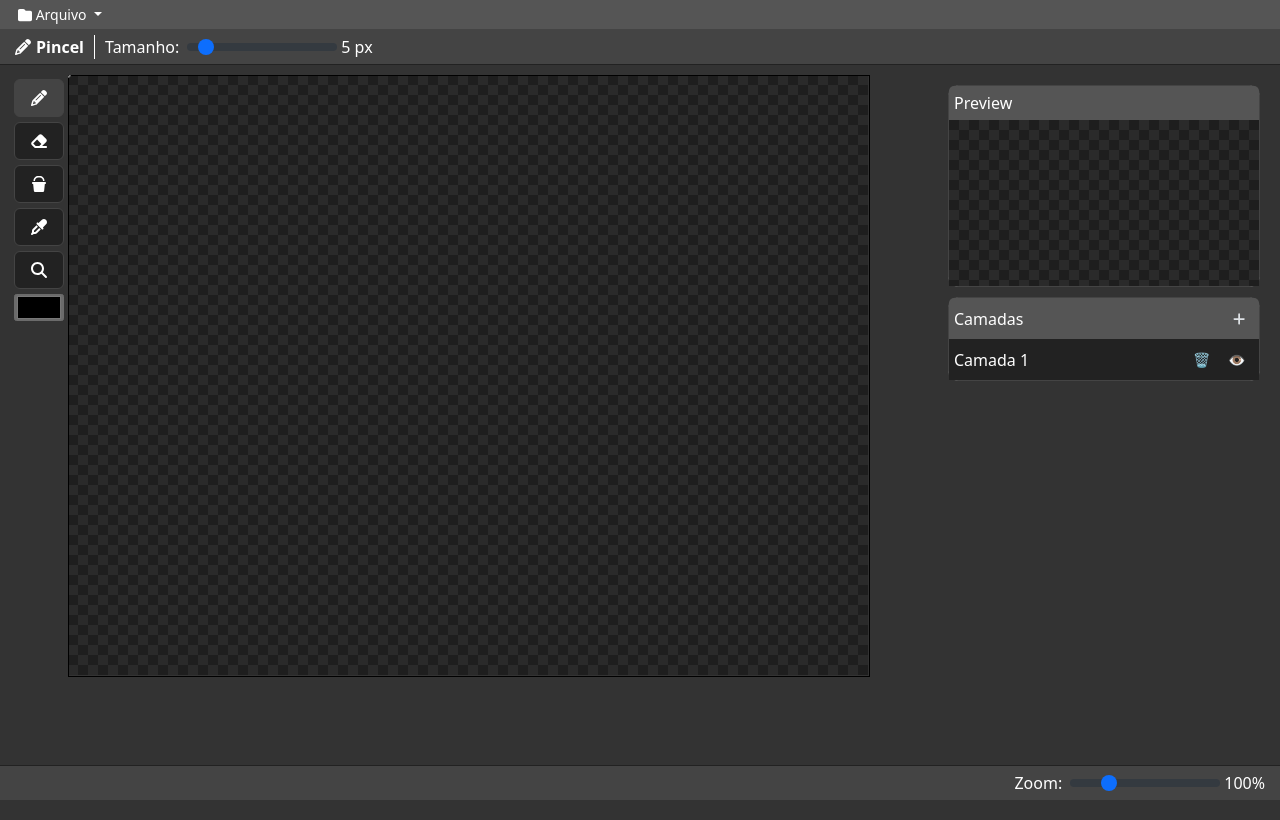
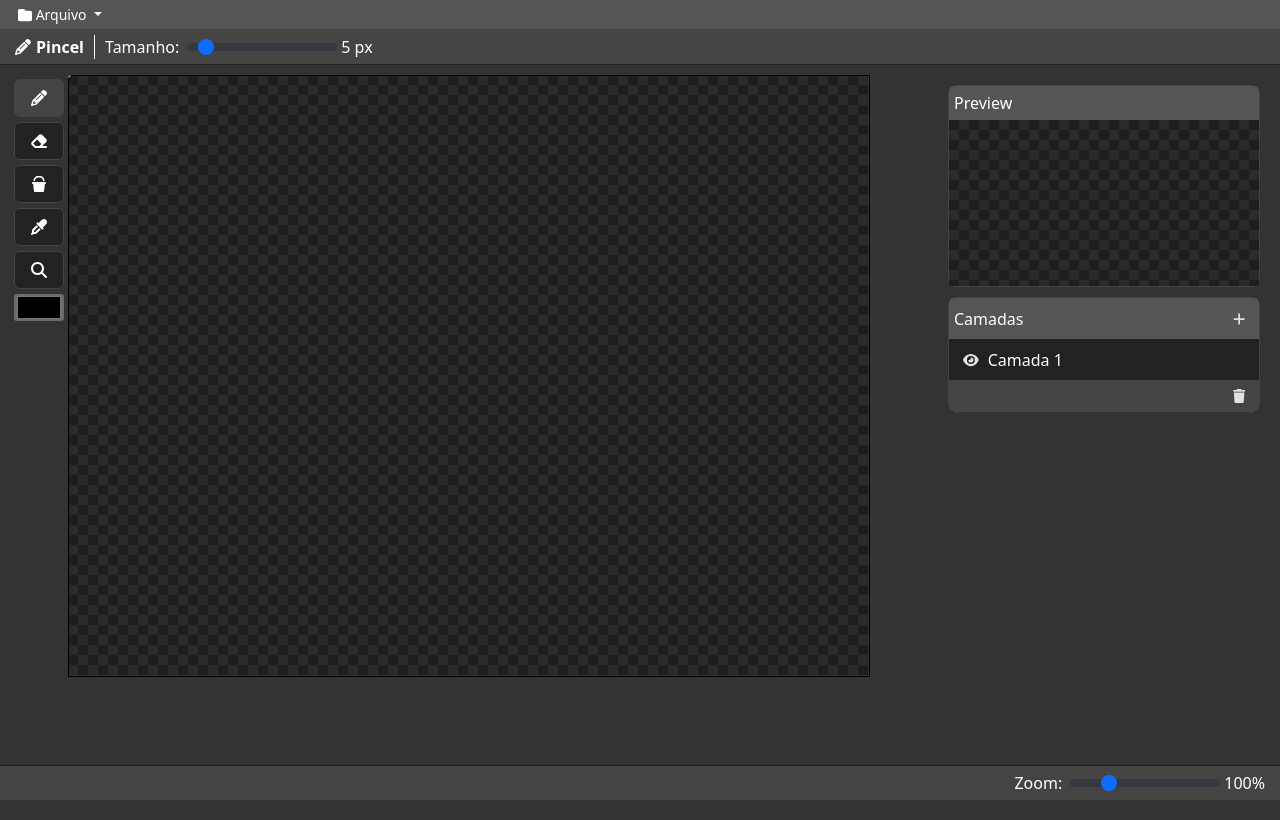
Before and after one commit to mufasa-dev/Drawing-system, an Angular app: page / in a window 1280 px wide. Built offline with nearby package versions, Linux system fonts and the light colour scheme.

Commit message:
refactor: create layer component

```diff
--- a/src/app/app.component.html
+++ b/src/app/app.component.html
@@ -169,25 +169,14 @@
         </div>
       </div>
 
-      <div class="tools-box">
-        <div class="tbox-tittle">
-          Camadas
-          <button class="btn btn-sm ms-auto" (click)="createLayer()">
-            <fa-icon [icon]="faPlus"></fa-icon>
-          </button>
-        </div>
-        @for (layer of layers; track $index; let i = $index) {
-          <div class="layer-item"
-              [class.active]="layer.id == activeLayerId"
-              (click)="setActiveLayer(layer.id)" >
-            {{ layer.name }}
-            <button class="btn btn-sm ms-auto" (click)="removeLayer(layer.id)">🗑️</button>
-            <button class="btn btn-sm" (click)="toggleLayer(layer.id)">
-              {{ layer.visible ? '👁️' : '🚫' }}
-            </button>
-          </div>
-        }
-      </div>
+      <app-layer-panel
+        [layers]="layers"
+        [activeLayerId]="activeLayerId"
+        (onCreateLayer)="createLayer()"
+        (onRemoveLayer)="removeLayer($event)"
+        (onToggleLayer)="toggleLayer($event)"
+        (onSetActiveLayer)="setActiveLayer($event)">
+      </app-layer-panel>
     </div>
   </div>
 
--- a/src/app/app.component.scss
+++ b/src/app/app.component.scss
@@ -106,7 +106,7 @@
   border: 1px solid black;
 }
 
-.tools-right {
+::ng-deep .tools-right {
   margin-left: auto;
   padding: 10px;
   & .tools-box {
@@ -124,6 +124,14 @@
     }
     & .canvas-preview {
       padding: 5px;
+    }
+    & .tbox-footer {
+      background-color: #444;
+      border-radius: 0 0 5px 5px;
+      color: white;
+      padding: 0 5px;
+      display: flex;
+      align-items: center;
     }
   }
 }
--- a/src/app/app.component.ts
+++ b/src/app/app.component.ts
@@ -11,10 +11,11 @@ import { Picture } from '../model/picture.model';
 import { ConfigComponent } from "./config-modal/config-modal.component";
 import { hexToRgb, rgbaToHex } from '../utils/color.utils';
 import { NewPictureComponent } from './new-picture/new-picture.component';
+import { LayersComponent } from './layers/layers.component';
 
 @Component({
   selector: 'app-root',
-  imports: [CommonModule, FontAwesomeModule, NgbModule, FormsModule, ConfigComponent, NewPictureComponent],
+  imports: [CommonModule, FontAwesomeModule, NgbModule, FormsModule, ConfigComponent, NewPictureComponent, LayersComponent],
   templateUrl: './app.component.html',
   styleUrl: './app.component.scss'
 })
--- /dev/null
+++ b/src/app/layers/layers.component.html
@@ -0,0 +1,23 @@
+<div class="tools-box">
+  <div class="tbox-tittle">
+    Camadas
+    <button class="btn btn-sm ms-auto" (click)="createLayer()">
+      <fa-icon [icon]="faPlus"></fa-icon>
+    </button>
+  </div>
+  @for (layer of layers.slice().reverse(); track layer.id; let i = $index) {
+    <div class="layer-item"
+        [class.active]="layer.id === activeLayerId"
+        (click)="setActiveLayer(layer.id)">
+      <button class="btn btn-sm" (click)="toggleLayer(layer.id)">
+        <fa-icon [icon]="layer.visible ? faEye : faBan"></fa-icon>
+      </button>
+      {{ layer.name }}
+    </div>
+  }
+  <div class="tbox-footer">
+      <button class="btn btn-sm ms-auto" (click)="removeLayer(activeLayerId)" [ngbTooltip]="'Apagar camada'">
+        <fa-icon [icon]="faTrash"></fa-icon>
+      </button>
+  </div>
+</div>
--- /dev/null
+++ b/src/app/layers/layers.component.ts
@@ -0,0 +1,43 @@
+import { Component, EventEmitter, Input, Output } from '@angular/core';
+import { Layer } from '../../model/layer.model';
+import { FontAwesomeModule } from '@fortawesome/angular-fontawesome';
+import { NgbModule } from '@ng-bootstrap/ng-bootstrap';
+import { FormsModule } from '@angular/forms';
+import { faBan, faEye, faPlus, faTrash } from '@fortawesome/free-solid-svg-icons';
+
+@Component({
+  selector: 'app-layer-panel',
+  imports: [ FontAwesomeModule, NgbModule, FormsModule ],
+  templateUrl: './layers.component.html',
+  styleUrls: ['../app.component.scss']
+})
+export class LayersComponent {
+  @Input() layers: Layer[] = [];
+  @Input() activeLayerId: string = '';
+
+  @Output() onCreateLayer = new EventEmitter<void>();
+  @Output() onRemoveLayer = new EventEmitter<string>();
+  @Output() onToggleLayer = new EventEmitter<string>();
+  @Output() onSetActiveLayer = new EventEmitter<string>();
+
+  public faPlus = faPlus;
+  public faEye = faEye;
+  public faBan = faBan;
+  public faTrash = faTrash;
+
+  createLayer() {
+    this.onCreateLayer.emit();
+  }
+
+  removeLayer(id: string) {
+    this.onRemoveLayer.emit(id);
+  }
+
+  toggleLayer(id: string) {
+    this.onToggleLayer.emit(id);
+  }
+
+  setActiveLayer(id: string) {
+    this.onSetActiveLayer.emit(id);
+  }
+}
```
Also changed, not shown: 1 other file (tests, documents, lock files or other folders).
